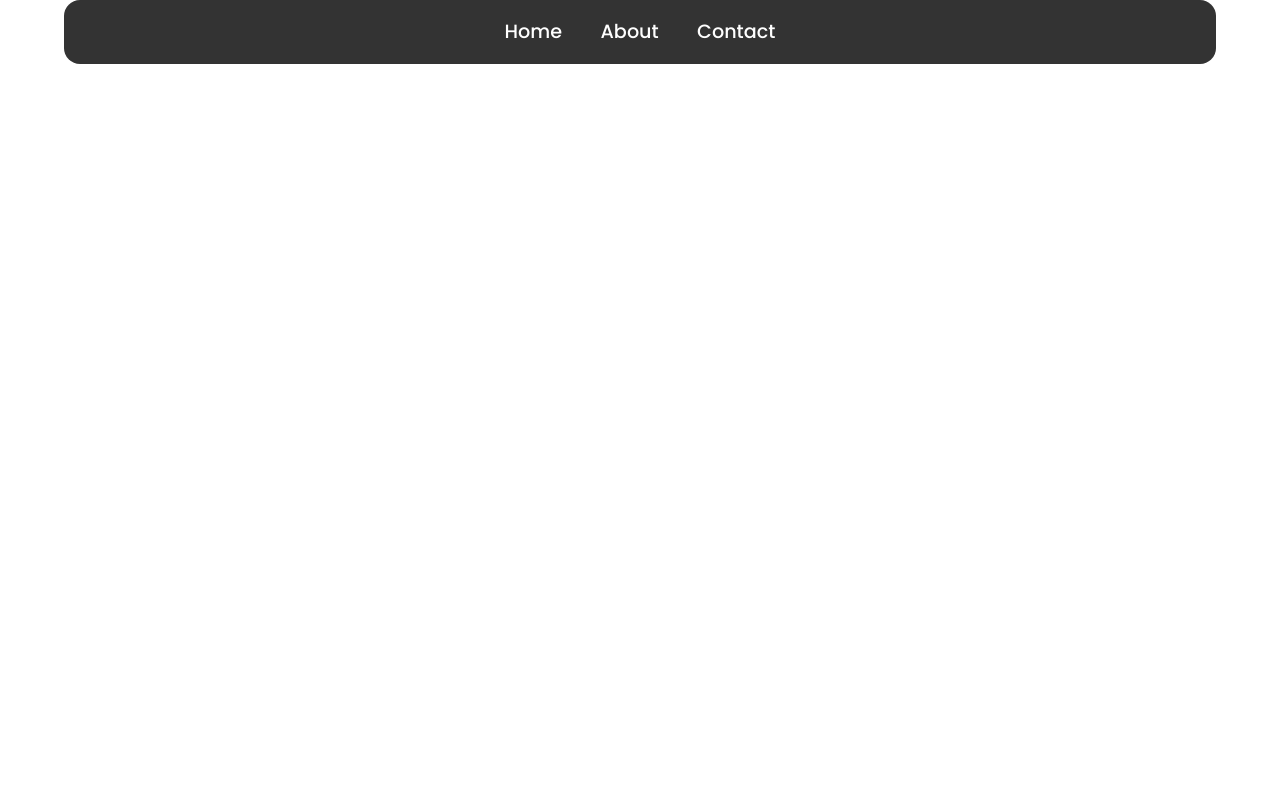
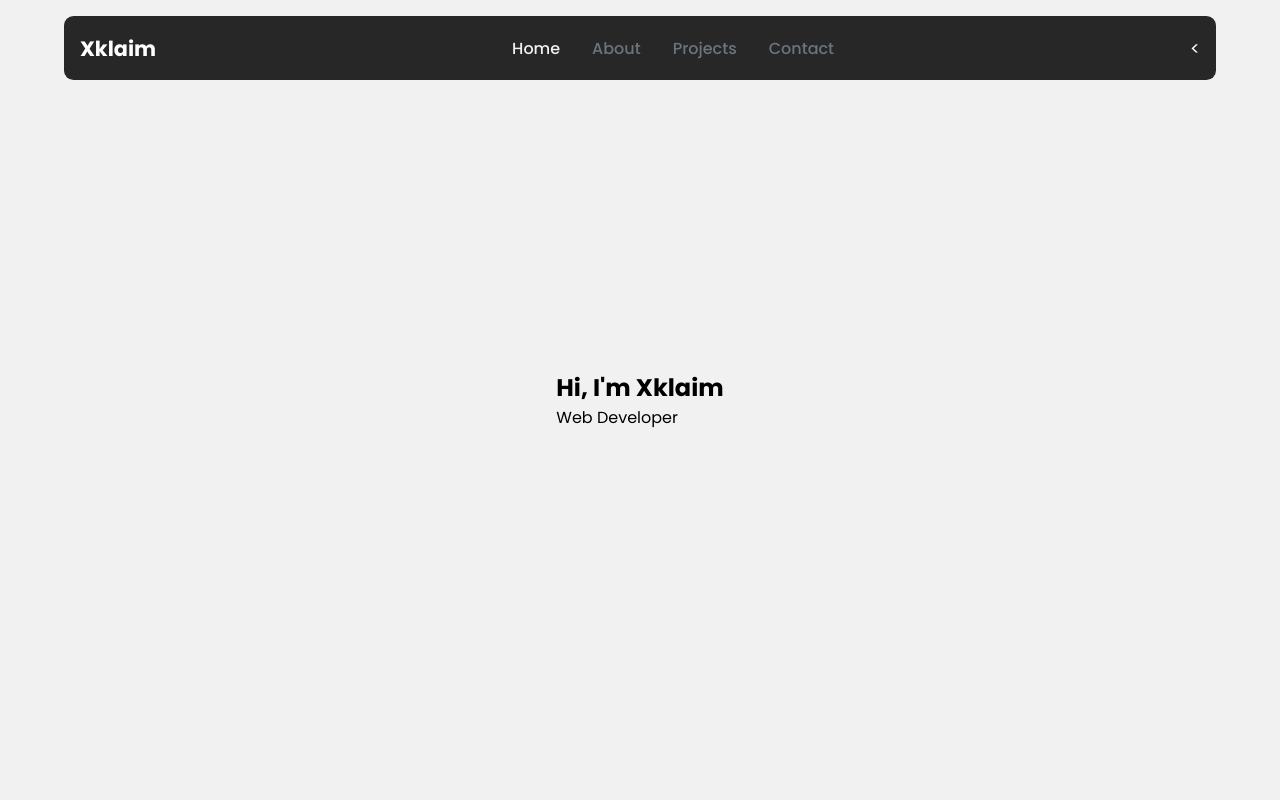
Before and after one commit to Xklaim/newBs, a plain HTML site: page index.html in a window 1280 px wide. Shown: the top 800 px of the page. Drawn offline with Linux system fonts and the light colour scheme.

Commit message:
added header fx

```diff
--- a/index.html
+++ b/index.html
@@ -10,13 +10,59 @@
 </head>
 <body>
     <header>
+        <div class="logo" id="logo">
+            <p class="logoText" id="logoText">Xklaim</p>
+        </div>
         <nav>
             <ul>
-                <li><a href="index.html">Home</a></li>
-                <li><a href="about.html">About</a></li>
-                <li><a href="contact.html">Contact</a></li>
+                <li><a href="#home" class="active">Home</a></li>
+                <li><a href="#about">About</a></li>
+                <li><a href="#projects">Projects</a></li>
+                <li><a href="#contact">Contact</a></li>
             </ul>
         </nav>
+        <button class="makeSidebar" id="makeSidebar"><</button>
     </header>
+    <main>
+        <section class="home" id="home">
+            <div class="hero">
+                <h1>Hi, I'm Xklaim</h1>
+                <p>Web Developer</p>
+            </div>
+        </section>
+        <section class="about" id="about">
+            <div class="about">
+                <h2>About Me</h2>
+                <p>Hi, I'm Xklaim. I'm a web developer with a passion for creating beautiful and functional websites. I have experience with HTML, CSS, JavaScript, and more. I'm always looking to learn new things and improve my skills.</p>
+            </div>
+        </section>
+        <section class="projects" id="projects">
+            <div class="projects">
+                <h2>Projects</h2>
+                <div class="project">
+                    <h3>Project 1</h3>
+                    <p>Lorem ipsum dolor sit amet, consectetur adipiscing elit. Nullam nec purus nec nunc</p>
+                </div>
+            </div>
+        </section>
+        <section class="contact" id="contact">
+            <div class="contact" id="contact">
+                <h2>Contact</h2>
+                <form action="submit.php" method="post">
+                    <label for="name">Name:</label>
+                    <input type="text" id="name" name="name" required>
+                    <label for="email">Email:</label>
+                    <input type="email" id="email" name="email" required>
+                    <label for="message">Message:</label>
+                    <textarea id="message" name="message" required></textarea>
+                    <button type="submit">Submit</button>
+                </form>
+            </div>
+        </section>
+    </main>
+    <footer>
+        <p class="footerText" id="footerText">&copy; 2025 Xklaim</p>
+    </footer>
 </body>
+<script src="scripts/main.js"></script>
 </html>
--- a/scripts/main.js
+++ b/scripts/main.js
@@ -0,0 +1,25 @@
+// highlighting navlinks
+function highlightNavLinks() {
+    const navLinks = document.querySelectorAll('header nav ul li a');
+    const sect = document.querySelectorAll('section');
+
+    const observer = new IntersectionObserver((sections) => {
+        sections.forEach(sec => {
+            if (sec.isIntersecting) {
+                navLinks.forEach(link => {
+                    link.classList.remove('active');
+                    if (link.getAttribute('href').substring(1) === sec.target.id) {
+                        link.classList.add('active');
+                    }
+                });
+            }
+        });
+    }, { threshold: 0.7 });
+
+    sect.forEach(section => {
+        observer.observe(section);
+    });
+}
+
+// Call the function on page load
+highlightNavLinks();
--- a/styles/main.css
+++ b/styles/main.css
@@ -5,15 +5,34 @@
     font-family: 'Poppins', sans-serif;
 }
 
+:root {
+    --primary-color: #272727;
+    --secondary-color: #6c757d;
+    --background-dark-color: #10121A;
+    --background-dark-grey: #191D2B;
+    --border-color: #2e344e;
+    --background-light-color: #F1F1F1;
+    --background-light-color-2: rgba(151, 151, 151, 0.3);
+    --white-color: #FFF;
+    --font-light-color: #a4acc4;
+    --font-dark-color: #313131;
+    --font-dark-color-2: #151515;
+    --sidebar-dark-color: #191D2B;
+}
+
+
 header{
 width: 90vw;
 height: 5vw;
-position: relative;
+position: fixed;
 left: 5vw;
-background-color: #333;
+top: 1rem;
+background-color: var(--primary-color);
 display: flex;
 align-items: center;
-border-radius: 1rem;
+border-radius: .6rem;
+padding: 0 1rem;
+z-index: 200;
 }
 
 header nav{
@@ -30,9 +49,40 @@ header nav ul {
 }
 
 header nav ul li a{
-    color: white;
+    color: var(--secondary-color);
     text-decoration: none;
     padding: 1em;
-    font-size: 1.2rem;
+    font-size: 1rem;
     font-weight: 500;
 }
+
+header nav ul li a.active{
+    color: var(--background-light-color);
+}
+
+header .logo .logoText {
+    color: var(--white-color);
+    font-size: 1.3rem;
+    font-weight: 700;
+}
+
+.makeSidebar{
+    background-color: transparent;
+    border: none;
+    color: var(--white-color);
+    font-size: large;
+}
+section{
+    width: 100vw;
+    height: 100vh;
+    display: flex;
+    justify-content: center;
+    align-items: center;
+    flex-direction: column;
+}
+section:nth-child(odd){
+    background-color:var(--background-light-color);
+}
+section:nth-child(even){
+    background-color: var(--background-light-color-2);
+}
```
